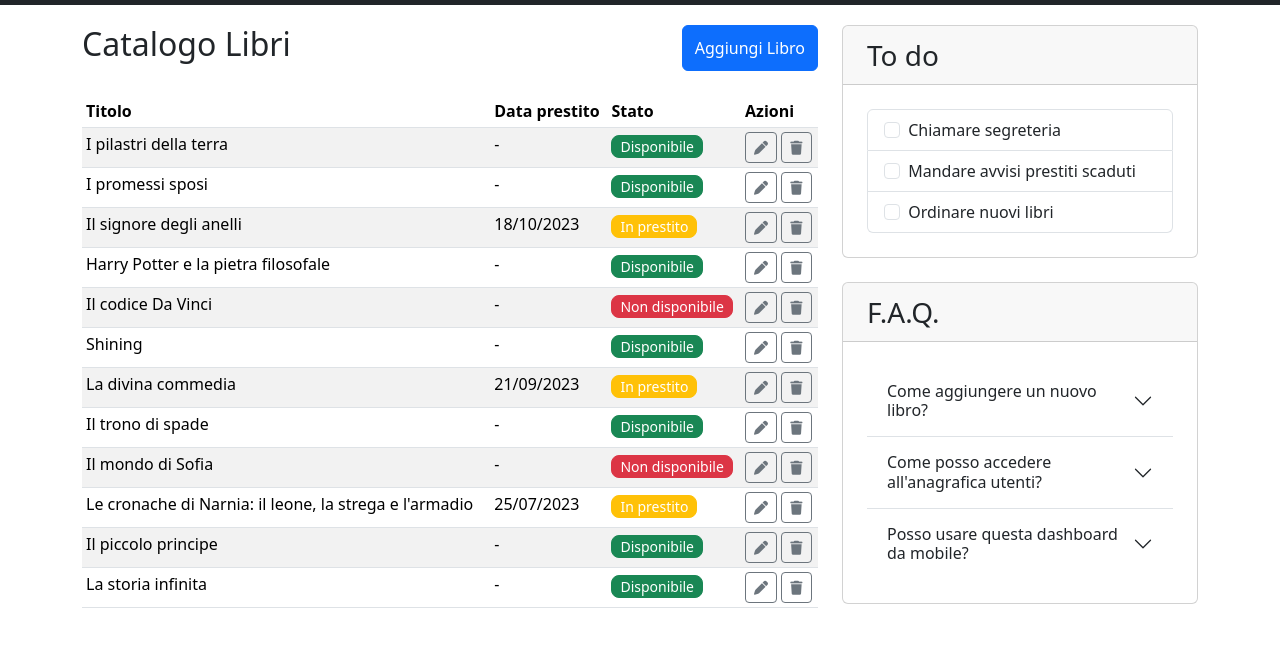
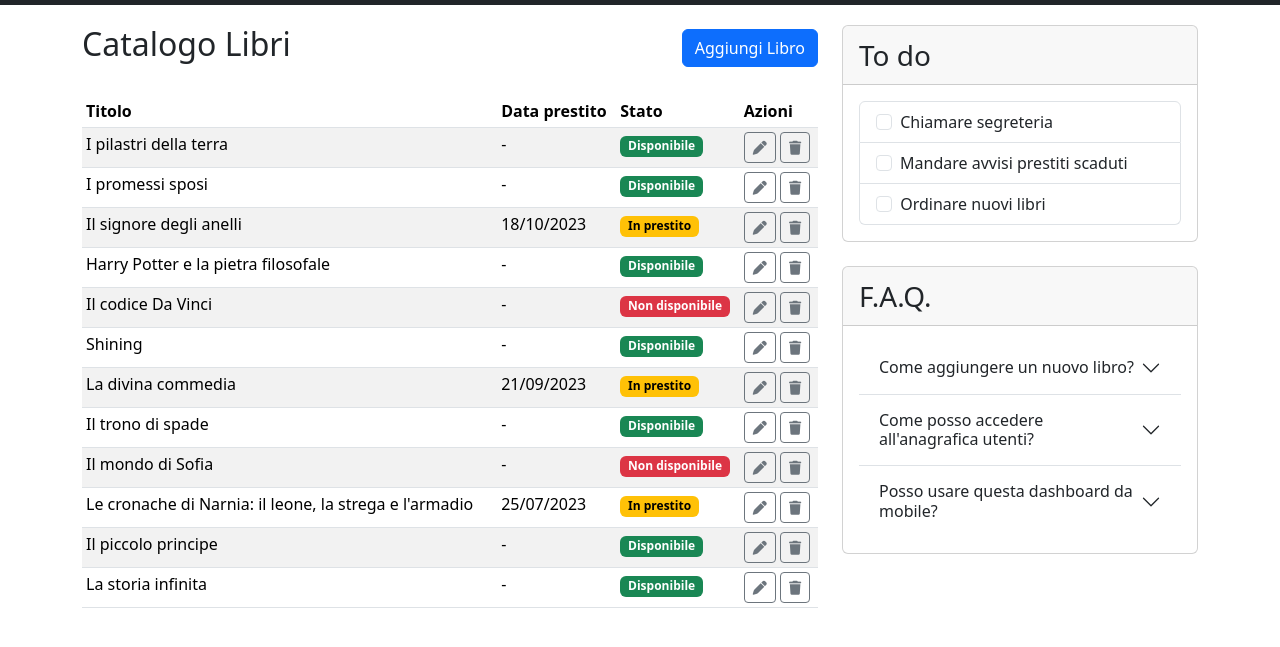
Before and after one commit to federicascognamiglio/html-css-bootstrap-dashboard, a plain HTML site: page index.html in a window 1280 px wide. Shown: the part 71-718 px from the top of the page. Drawn offline with nearby package versions, Linux system fonts and the light colour scheme.

Commit message:
feat: book page linked

```diff
--- a/index.html
+++ b/index.html
@@ -35,7 +35,7 @@
                 <div class="collapse navbar-collapse" id="navbarNavAltMarkup">
                     <ul class="navbar-nav me-auto mb-2 mb-lg-0">
                         <li class="nav-item">
-                            <a class="nav-link active" aria-current="page" href="#">Catalogo Libri</a>
+                            <a class="nav-link active" aria-current="page" href="./index.html">Catalogo Libri</a>
                         </li>
                         <li class="nav-item">
                             <a class="nav-link" href="#">Anagrafica Utenti</a>
@@ -60,15 +60,15 @@
     <!-- /Header -->
 
     <!-- Main -->
-    <main>
-        <div class="container-md mt-5 pt-5">
+    <main class="pt-5">
+        <div class="container pt-5">
             <div class="row">
                 <!-- Column 1 -->
                 <div class="col-12 col-lg-8">
                     <!-- Title -->
-                    <div class="d-flex justify-content-between pb-4">
+                    <div class="d-flex justify-content-between align-items-center pb-4">
                         <h1 class="fs-2 fw-normal">Catalogo Libri</h1>
-                        <button class="btn btn-primary btn" type="button">Aggiungi Libro</button>
+                        <a href="./new-book.html" class="btn btn-primary btn" type="button">Aggiungi Libro</a>
                     </div>
                     <!-- Tab -->
                     <table class="table table-striped table-sm">
@@ -85,9 +85,9 @@
                                 <td>I pilastri della terra</td>
                                 <td class="d-none d-md-table-cell">-</td>
                                 <td>
-                                    <span class="btn btn-success btn-sm rounded-3 py-0 text-nowrap">Disponibile</span>
+                                    <span class="badge text-bg-success text-nowrap">Disponibile</span>
                                 </td>
-                                <td>
+                                <td class="text-nowrap">
                                     <a href="" class="btn btn-outline-secondary btn-sm">
                                         <i class="fa-solid fa-pen text-secondary"></i>
                                     </a>
@@ -100,7 +100,7 @@
                                 <td>I promessi sposi</td>
                                 <td class="d-none d-md-table-cell">-</td>
                                 <td>
-                                    <span class="btn btn-success btn-sm rounded-3 py-0 text-nowrap">Disponibile</span>
+                                    <span class="badge text-bg-success text-nowrap">Disponibile</span>
                                 </td>
                                 <td>
                                     <a href="" class="btn btn-outline-secondary btn-sm">
@@ -115,8 +115,7 @@
                                 <td>Il signore degli anelli</td>
                                 <td class="d-none d-md-table-cell">18/10/2023</td>
                                 <td>
-                                    <span class="btn btn-warning btn-sm text-white rounded-3 py-0 text-nowrap">In
-                                        prestito</span>
+                                    <span class="badge text-bg-warning text-nowrap">In prestito</span>
                                 </td>
                                 <td>
                                     <a href="" class="btn btn-outline-secondary btn-sm">
@@ -131,7 +130,7 @@
                                 <td>Harry Potter e la pietra filosofale</td>
                                 <td class="d-none d-md-table-cell">-</td>
                                 <td>
-                                    <span class="btn btn-success btn-sm rounded-3 py-0 text-nowrap">Disponibile</span>
+                                    <span class="badge text-bg-success text-nowrap">Disponibile</span>
                                 </td>
                                 <td>
                                     <a href="" class="btn btn-outline-secondary btn-sm">
@@ -146,8 +145,7 @@
                                 <td>Il codice Da Vinci</td>
                                 <td class="d-none d-md-table-cell">-</td>
                                 <td>
-                                    <span class="btn btn-danger btn-sm rounded-3 py-0 text-nowrap">Non
-                                        disponibile</span>
+                                    <span class="badge text-bg-danger text-nowrap">Non disponibile</span>
                                 </td>
                                 <td>
                                     <a href="" class="btn btn-outline-secondary btn-sm">
@@ -162,7 +160,7 @@
                                 <td>Shining</td>
                                 <td class="d-none d-md-table-cell">-</td>
                                 <td>
-                                    <span class="btn btn-success btn-sm rounded-3 py-0 text-nowrap">Disponibile</span>
+                                    <span class="badge text-bg-success text-nowrap">Disponibile</span>
                                 </td>
                                 <td>
                                     <a href="" class="btn btn-outline-secondary btn-sm">
@@ -177,8 +175,7 @@
                                 <td>La divina commedia</td>
                                 <td class="d-none d-md-table-cell">21/09/2023</td>
                                 <td>
-                                    <span class="btn btn-warning btn-sm text-white rounded-3 py-0 text-nowrap">In
-                                        prestito</span>
+                                    <span class="badge text-bg-warning text-nowrap">In prestito</span>
                                 </td>
                                 <td>
                                     <a href="" class="btn btn-outline-secondary btn-sm">
@@ -193,7 +190,7 @@
                                 <td>Il trono di spade</td>
                                 <td class="d-none d-md-table-cell">-</td>
                                 <td>
-                                    <span class="btn btn-success btn-sm rounded-3 py-0 text-nowrap">Disponibile</span>
+                                    <span class="badge text-bg-success text-nowrap">Disponibile</span>
                                 </td>
                                 <td>
                                     <a href="" class="btn btn-outline-secondary btn-sm">
@@ -208,8 +205,7 @@
                                 <td>Il mondo di Sofia</td>
                                 <td class="d-none d-md-table-cell">-</td>
                                 <td>
-                                    <span class="btn btn-danger btn-sm rounded-3 py-0 text-nowrap">Non
-                                        disponibile</span>
+                                    <span class="badge text-bg-danger text-nowrap">Non disponibile</span>
                                 </td>
                                 <td>
                                     <a href="" class="btn btn-outline-secondary btn-sm">
@@ -224,8 +220,7 @@
                                 <td>Le cronache di Narnia: il leone, la strega e l'armadio</td>
                                 <td class="d-none d-md-table-cell">25/07/2023</td>
                                 <td>
-                                    <span class="btn btn-warning btn-sm text-white rounded-3 py-0 text-nowrap">In
-                                        prestito</span>
+                                    <span class="badge text-bg-warning text-nowrap">In prestito</span>
                                 </td>
                                 <td>
                                     <a href="" class="btn btn-outline-secondary btn-sm">
@@ -240,7 +235,7 @@
                                 <td>Il piccolo principe</td>
                                 <td class="d-none d-md-table-cell">-</td>
                                 <td>
-                                    <span class="btn btn-success btn-sm rounded-3 py-0 text-nowrap">Disponibile</span>
+                                    <span class="badge text-bg-success text-nowrap">Disponibile</span>
                                 </td>
                                 <td>
                                     <a href="" class="btn btn-outline-secondary btn-sm">
@@ -255,7 +250,7 @@
                                 <td>La storia infinita</td>
                                 <td class="d-none d-md-table-cell">-</td>
                                 <td>
-                                    <span class="btn btn-success btn-sm rounded-3 py-0 text-nowrap">Disponibile</span>
+                                    <span class="badge text-bg-success text-nowrap">Disponibile</span>
                                 </td>
                                 <td>
                                     <a href="" class="btn btn-outline-secondary btn-sm">
@@ -276,16 +271,16 @@
                 <div class="col-12 col-lg-4">
                     <!-- To Do Card -->
                     <div class="card mb-4">
-                        <div class="card-header ps-4 fs-3">
+                        <div class="card-header fs-3">
                             To do
                         </div>
-                        <div class="p-4">
+                        <div class="card-body">
                             <ul class="list-group">
                                 <li class="list-group-item">
                                     <input class="form-check-input me-1" type="checkbox" value="" id="firstCheckbox">
                                     <label class="form-check-label" for="firstCheckbox">Chiamare segreteria</label>
                                 </li>
-                                <li class="list-group-item">
+                                <li class="list-group-item d-flex column-gap-1">
                                     <input class="form-check-input me-1" type="checkbox" value="" id="secondCheckbox">
                                     <label class="form-check-label" for="secondCheckbox">Mandare avvisi prestiti
                                         scaduti</label>
@@ -301,15 +296,16 @@
 
                     <!-- F.A.Q. Card -->
                     <div class="card">
-                        <div class="card-header ps-4 fs-3">
+                        <div class="card-header fs-3">
                             F.A.Q.
                         </div>
-                        <div class="accordion accordion-flush p-4" id="accordionFlushExample">
+                        <div class="card-body">
+                            <div class="accordion accordion-flush" id="accordionFlushExample">
                                 <div class="accordion-item">
                                     <h2 class="accordion-header">
-                                    <button class="accordion-button collapsed" type="button" data-bs-toggle="collapse"
-                                        data-bs-target="#flush-collapseOne" aria-expanded="false"
-                                        aria-controls="flush-collapseOne">
+                                        <button class="accordion-button collapsed" type="button"
+                                            data-bs-toggle="collapse" data-bs-target="#flush-collapseOne"
+                                            aria-expanded="false" aria-controls="flush-collapseOne">
                                             Come aggiungere un nuovo libro?
                                         </button>
                                     </h2>
@@ -323,9 +319,9 @@
                                 </div>
                                 <div class="accordion-item">
                                     <h2 class="accordion-header">
-                                    <button class="accordion-button collapsed" type="button" data-bs-toggle="collapse"
-                                        data-bs-target="#flush-collapseTwo" aria-expanded="false"
-                                        aria-controls="flush-collapseTwo">
+                                        <button class="accordion-button collapsed" type="button"
+                                            data-bs-toggle="collapse" data-bs-target="#flush-collapseTwo"
+                                            aria-expanded="false" aria-controls="flush-collapseTwo">
                                             Come posso accedere all'anagrafica utenti?
                                         </button>
                                     </h2>
@@ -339,9 +335,9 @@
                                 </div>
                                 <div class="accordion-item">
                                     <h2 class="accordion-header">
-                                    <button class="accordion-button collapsed" type="button" data-bs-toggle="collapse"
-                                        data-bs-target="#flush-collapseThree" aria-expanded="false"
-                                        aria-controls="flush-collapseThree">
+                                        <button class="accordion-button collapsed" type="button"
+                                            data-bs-toggle="collapse" data-bs-target="#flush-collapseThree"
+                                            aria-expanded="false" aria-controls="flush-collapseThree">
                                             Posso usare questa dashboard da mobile?
                                         </button>
                                     </h2>
@@ -351,6 +347,7 @@
                                             elit. Adipisci sint, minima soluta corporis, hic et laudantium vitae omnis
                                             doloribus unde maxime at porro! Necessitatibus inventore, enim expedita illo
                                             blanditiis autem?</div>
+                                    </div>
                                 </div>
                             </div>
                         </div>
```
Also changed, not shown: new-book.html (added, +72 -0 lines). Lines whose indentation alone changed are shown as unchanged.
